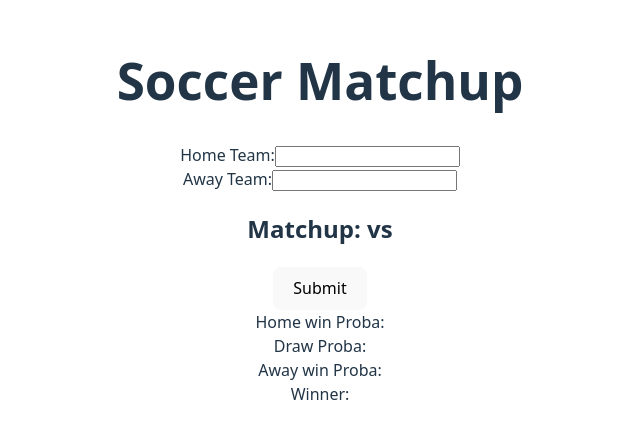
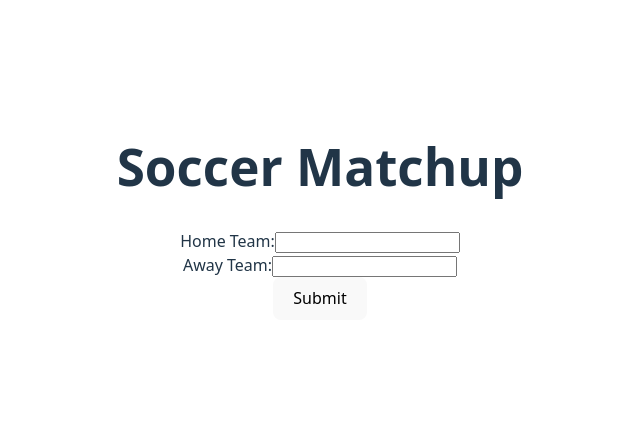
Before and after one commit to Zanehisako/Football_predictor_ui, a React (Vite) app: page / in a window 1280 px wide. Shown: the part 188-626 px from the top of the page, without its empty margins (320-960 px from the left). Built offline with nearby package versions, Linux system fonts and the light colour scheme.

Commit message:
Refactor result display in App component for improved readability

```diff
--- a/src/App.tsx
+++ b/src/App.tsx
@@ -53,15 +53,16 @@ function App() {
             />
           </label>
         </div>
-        <h2>Matchup: {homeTeam} vs {awayTeam}</h2>
         <button onClick={async () => {
           const result = await fetchData(homeTeam, awayTeam)
           setRestult(result)
         }}>Submit</button>
+        {
+          result && <div>
             <div id="result">
-          <div>
+              <h2>
                 {result?.message}
-          </div>
+              </h2>
               <div>
                 Home win Proba: {result?.probabilities[2]}
               </div>
@@ -72,9 +73,11 @@ function App() {
                 Away win Proba: {result?.probabilities[0]}
               </div>
             </div>
-        <div>
-          Winner: {result?.prediction}
+            <h1>
+              Result: {result?.prediction}
+            </h1>
           </div>
+        }
       </div>
     </>
   )
```
Lines whose indentation alone changed are shown as unchanged.
